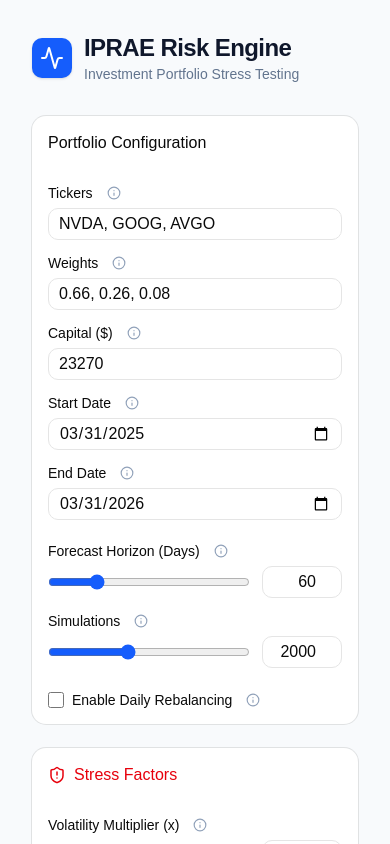
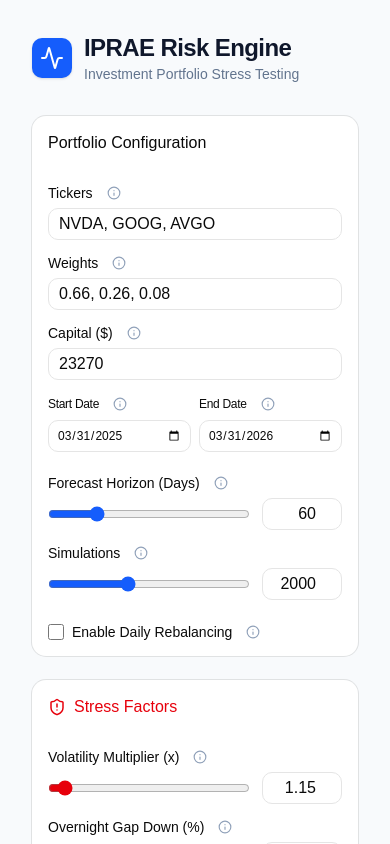
Before and after one commit to nghh1/iprae-ui, a React (Vite) app: page / in a window 390 px wide. Shown: the top 844 px of the page. Built offline with nearby package versions, Linux system fonts and the light colour scheme.

Commit message:
Resolve date columns issue

```diff
--- a/src/App.jsx
+++ b/src/App.jsx
@@ -40,7 +40,7 @@ const InfoTooltip = ({ text, align = "center", side = "top" }) => {
     >
       <Info className={`w-3.5 h-3.5 transition-colors ${isOpen ? 'text-blue-500' : 'text-slate-400'}`} />
       {isOpen && (
-        <span className={`absolute ${sideClass} ${alignClass} w-max max-w-[220px] sm:max-w-[260px] p-2.5 bg-slate-800 text-white text-xs rounded-md shadow-2xl text-left font-normal normal-case tracking-normal leading-relaxed pointer-events-none`}>
+        <span className={`absolute ${sideClass} ${alignClass} w-max max-w-[220px] sm:max-w-[260px] p-2.5 bg-slate-900 text-white text-xs rounded-md shadow-2xl text-left font-normal normal-case tracking-normal leading-relaxed pointer-events-none`}>
           {text}
           <span className={`absolute ${arrowSideClass} ${arrowClass} border-4 border-transparent`}></span>
         </span>
@@ -272,20 +272,20 @@ function App() {
                 <Input type="number" value={baseCapital} onChange={(e) => setBaseCapital(e.target.value)} />
               </div>
 
-              <div className="grid grid-cols-1 sm:grid-cols-2 gap-4">
+              <div className="grid grid-cols-2 gap-2 sm:gap-4">
                 <div className="space-y-2">
-                  <Label className="flex items-center">
+                  <Label className="flex items-center text-xs sm:text-sm tracking-tight">
                     Start Date
                     <InfoTooltip align="left" text="The beginning of the historical lookback period used to calculate volatility and drift." />
                   </Label>
-                  <Input type="date" value={startDate} onChange={(e) => setStartDate(e.target.value)} />
+                  <Input type="date" value={startDate} onChange={(e) => setStartDate(e.target.value)} className="px-2 sm:px-3 text-xs sm:text-sm" />
                 </div>
                 <div className="space-y-2">
-                  <Label className="flex items-center">
+                  <Label className="flex items-center text-xs sm:text-sm tracking-tight">
                     End Date
                     <InfoTooltip align="right" text="The end of the historical lookback period." />
                   </Label>
-                  <Input type="date" value={endDate} onChange={(e) => setEndDate(e.target.value)} />
+                  <Input type="date" value={endDate} onChange={(e) => setEndDate(e.target.value)} className="px-2 sm:px-3 text-xs sm:text-sm" />
                 </div>
               </div>
 
```
